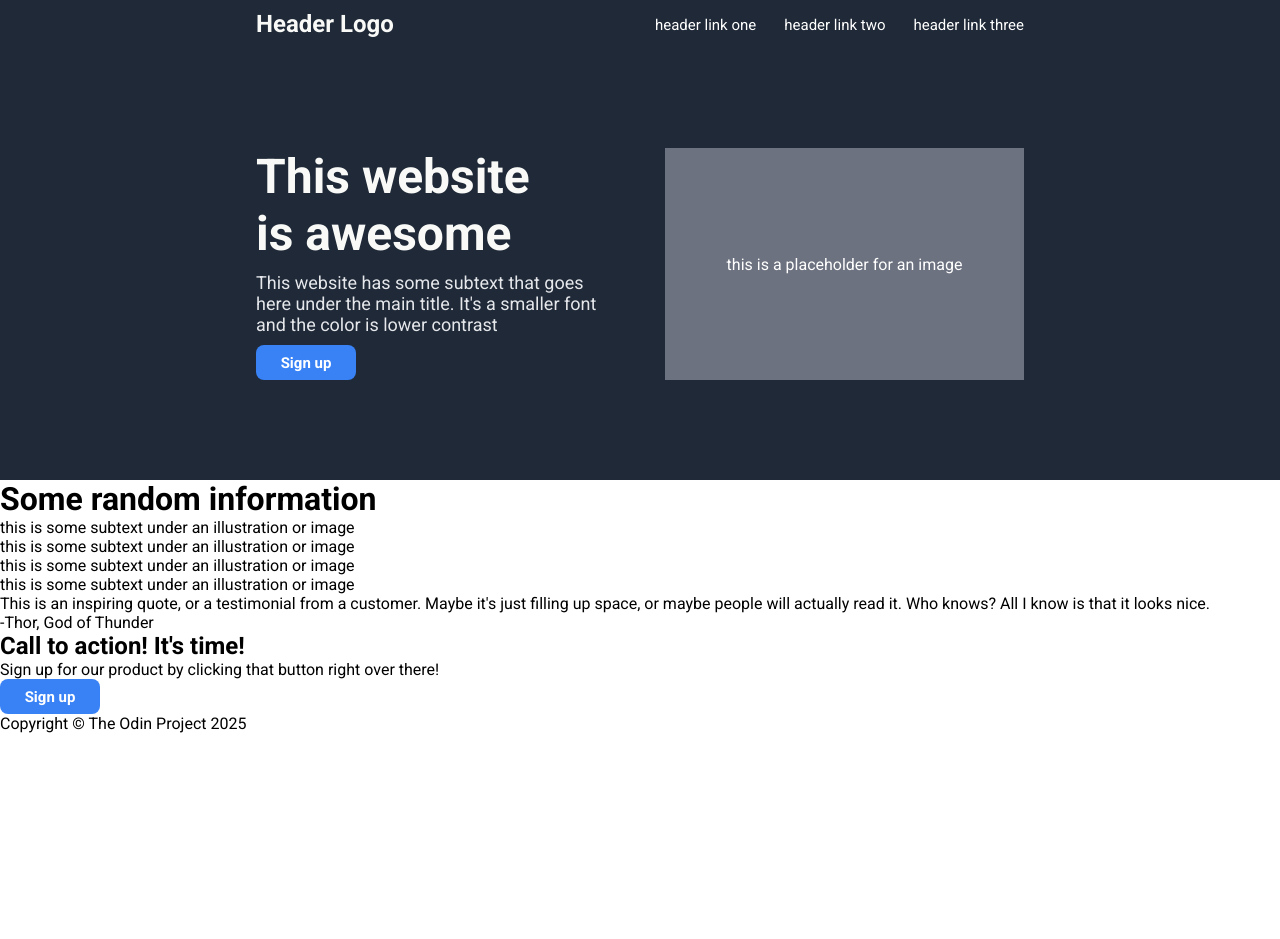
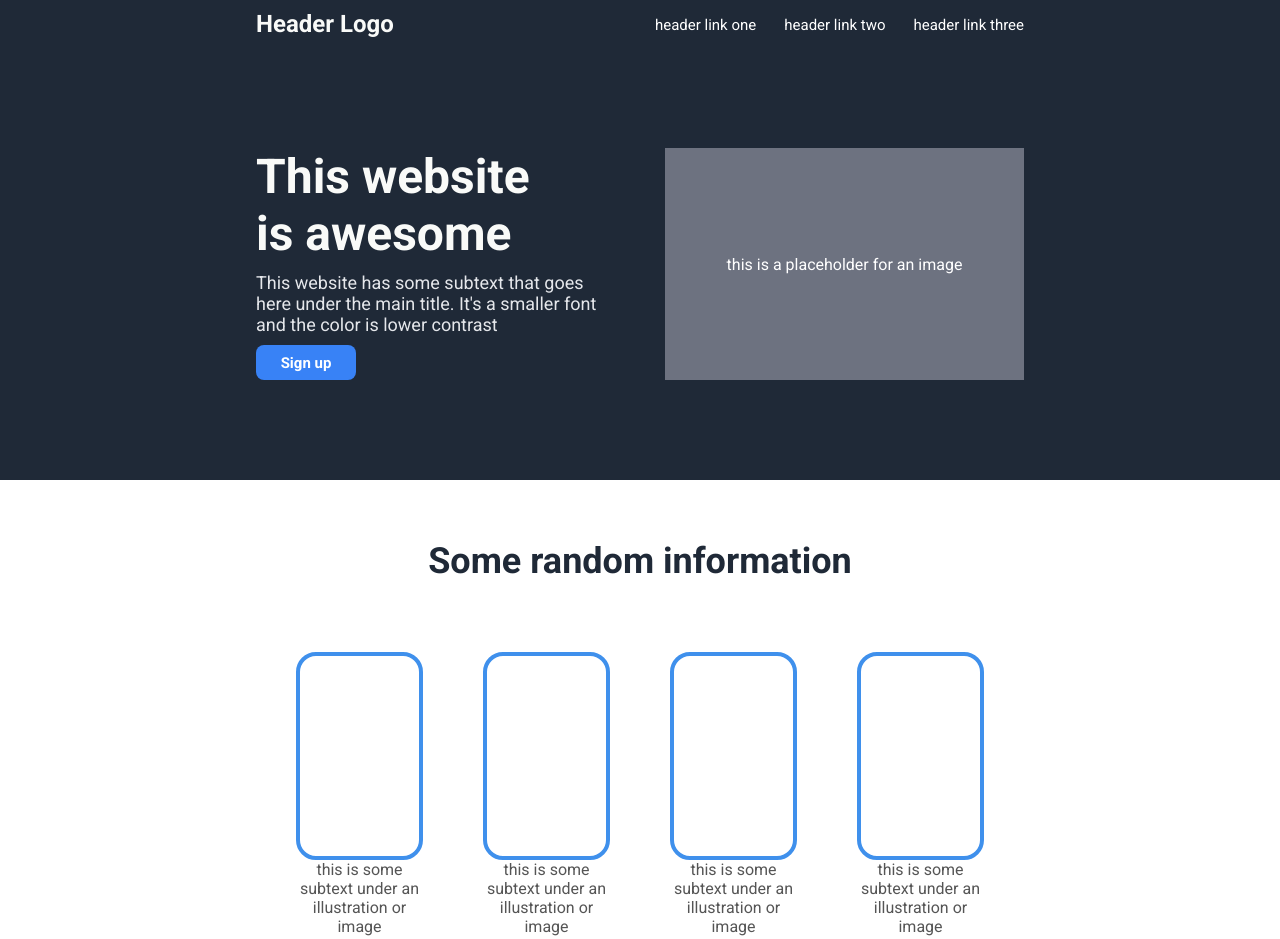
Before and after one commit to cee2tall/odin-landing-page, a plain HTML site: page index.html in a window 1280 px wide. Shown: the top 939 px of the page. Before the commit the page ends 800 px from the top, so only its background shows below. Drawn offline with Linux system fonts and the light colour scheme.

Commit message:
Finish 'random information' section

```diff
--- a/index.html
+++ b/index.html
@@ -30,33 +30,33 @@
         <div class="flex placeholder">this is a placeholder for an image</div>
       </div>
     </div>
-    <div>
+    <div class="flex information">
       <!-- section with random information -->
       <h1>Some random information</h1>
-      <div>
+      <div class="flex descriptions">
         <!-- section containing the boxes and descriptions -->
-        <div>
+        <div class="part">
           <!-- has the box and description -->
           <div class="box">
             <!-- the box -->
           </div>
           this is some subtext under an illustration or image
         </div>
-        <div>
+        <div class="part">
           <!-- has the box and description -->
           <div class="box">
             <!-- the box -->
           </div>
           this is some subtext under an illustration or image
         </div>
-        <div>
+        <div class="part">
           <!-- has the box and description -->
           <div class="box">
             <!-- the box -->
           </div>
           this is some subtext under an illustration or image
         </div>
-        <div>
+        <div class="part">
           <!-- has the box and description -->
           <div class="box">
             <!-- the box -->
--- a/styles.css
+++ b/styles.css
@@ -48,7 +48,8 @@ a {
 }
 
 .main,
-header {
+header,
+.information {
   width: 60%;
 }
 
@@ -94,3 +95,36 @@ button {
   justify-content: center;
   align-items: center;
 }
+
+.information {
+  flex-direction: column;
+  align-items: center;
+  align-self: center;
+  padding: 60px 40px 120px 40px;
+  gap: 70px;
+}
+
+.descriptions {
+  flex-direction: row;
+  width: 100%;
+  justify-content: space-between;
+  gap: 60px;
+}
+
+.part {
+  width: 20%;
+  text-align: center;
+  color: rgb(85, 85, 85);
+}
+
+.box {
+  border: solid rgb(63, 144, 236) 4px;
+  height: 208px;
+  border-radius: 20px;
+}
+
+.information h1 {
+  font-size: 36px;
+  color: #1f2937;
+  font-weight: 900;
+}
```
